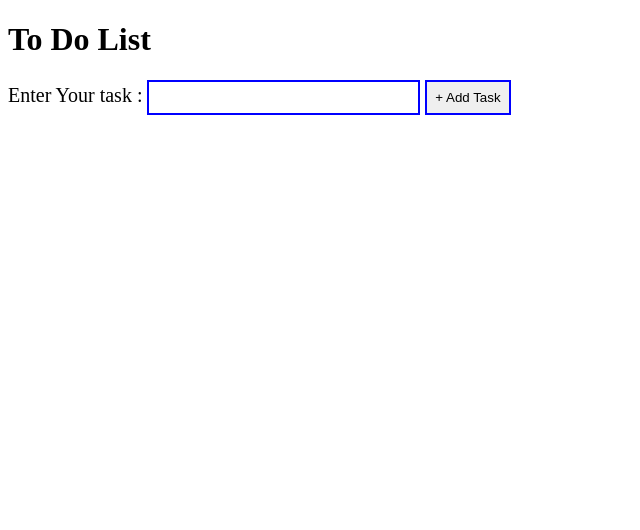
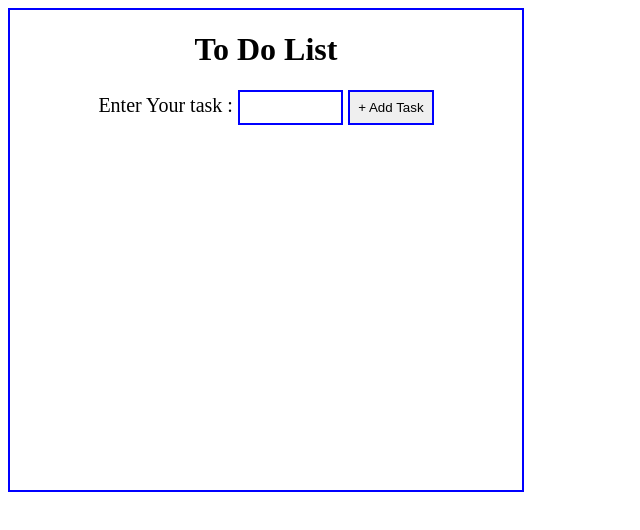
Before and after one commit to Rutuja9696/TodoList, a plain HTML site: page 01todo/index.html in a window 1280 px wide. Shown: the whole page, without its empty margins (0-640 px from the left). Drawn offline with Linux system fonts and the light colour scheme.

Commit message:
added styles

```diff
--- a/01todo/src/main.js
+++ b/01todo/src/main.js
@@ -5,22 +5,20 @@ const formSubmission = (event) => {
   console.log("Task Name=", document.forms.taskList.task.value);
   var item = document.getElementById("task").value;
 
-  // var text = document.createTextNode(item);
   var deleteButton = document.createElement("button");
   deleteButton.innerHTML = "Delete";
   //task added will be displayed as list
   var li = document.createElement("li");
   li.innerHTML = item;
-
+  //list will be displayed aling with delete button
   li.appendChild(deleteButton);
   document.getElementById("todoList").appendChild(li);
 
   deleteButton.addEventListener("click", () => {
     li.classList.add("delete");
   });
-  //
 
   // if(isStringEmpty && isMarkup){
-  //   DocumentFragment.getElementById("todoList").appendChild(())
+  //   Document.getElementById("todoList").appendChild(())
   //   event.target..value=""
 };
--- a/01todo/styles/style.css
+++ b/01todo/styles/style.css
@@ -1,9 +1,13 @@
-/* body {
+body {
+  width: 40%;
+  height: 60vh;
+  border: 2px solid blue;
+  justify-items: center;
+  /* text-align: center; */
+}
+.container {
   text-align: center;
-} */
-/* .container {
-  text-align: center;
-} */
+}
 form {
   font-size: 20px;
 }
@@ -18,6 +22,9 @@ form {
   border: 2px solid blue;
   padding: 8px;
 }
+/* li {
+  justify-self: ;
+} */
 
 /* ol,
 li {
```
